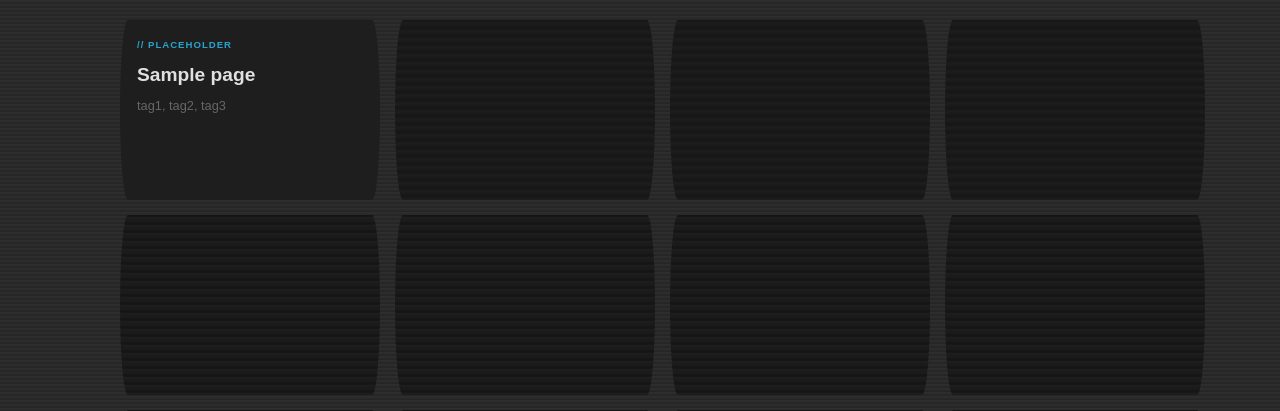
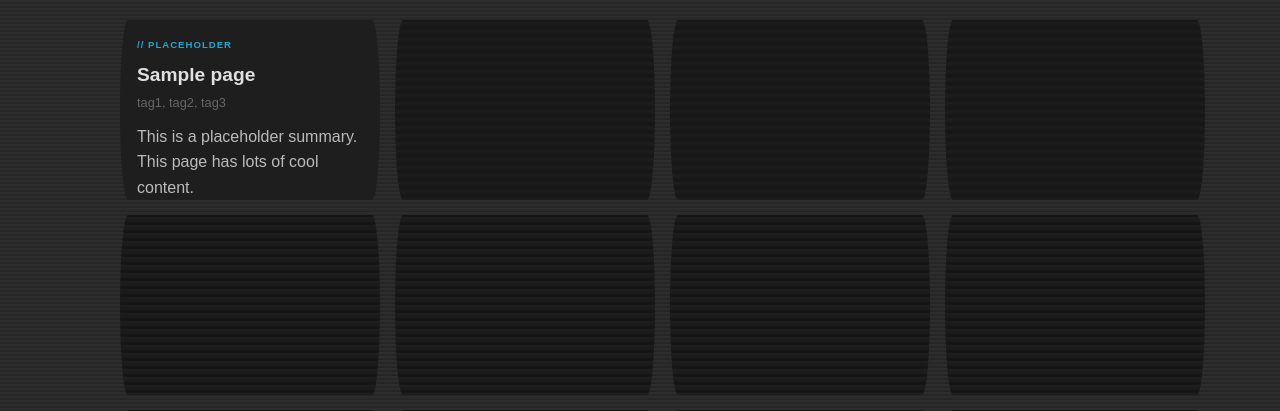
Before and after one commit to bgsamm/digital-garden, a Python web app: template templates/index.html in a window 1280 px wide. Shown: the top 411 px of the page. Run offline with Jinja, Linux system fonts and the light colour scheme; the template is opened without the code that fills it: most values are stand-ins (such as "Sample title", 1, 10 or a date in 2020).

Commit message:
Experiment with summary block on home page panels

```diff
--- a/styles/index.css
+++ b/styles/index.css
@@ -73,12 +73,17 @@ body::before {
 .channel-title {
     font-size: 1.2rem;
     font-weight: 700;
-    margin-bottom: 5px;
+    margin-bottom: 2px;
 }
 
 .channel-tags {
     font-size: 0.8rem;
     color: #666;
+    margin-bottom: 10px;
+}
+
+.channel-summary {
+    color: #bbb;
 }
 
 .channel-link::after {
--- a/templates/index.html
+++ b/templates/index.html
@@ -12,6 +12,7 @@
             <div class="channel-category">// Placeholder</div>
             <div class="channel-title">{{ page.title }}</div>
             <div class="channel-tags">tag1, tag2, tag3</div>
+            <div class="channel-summary">This is a placeholder summary. This page has lots of cool content.</div>
             <a class="channel-link" href="{{ page.url }}"></a>
         </div>
     {% endfor %}
```
Also changed, not shown: styles/base.css (line endings or trailing spaces), styles/page.css (line endings or trailing spaces).
